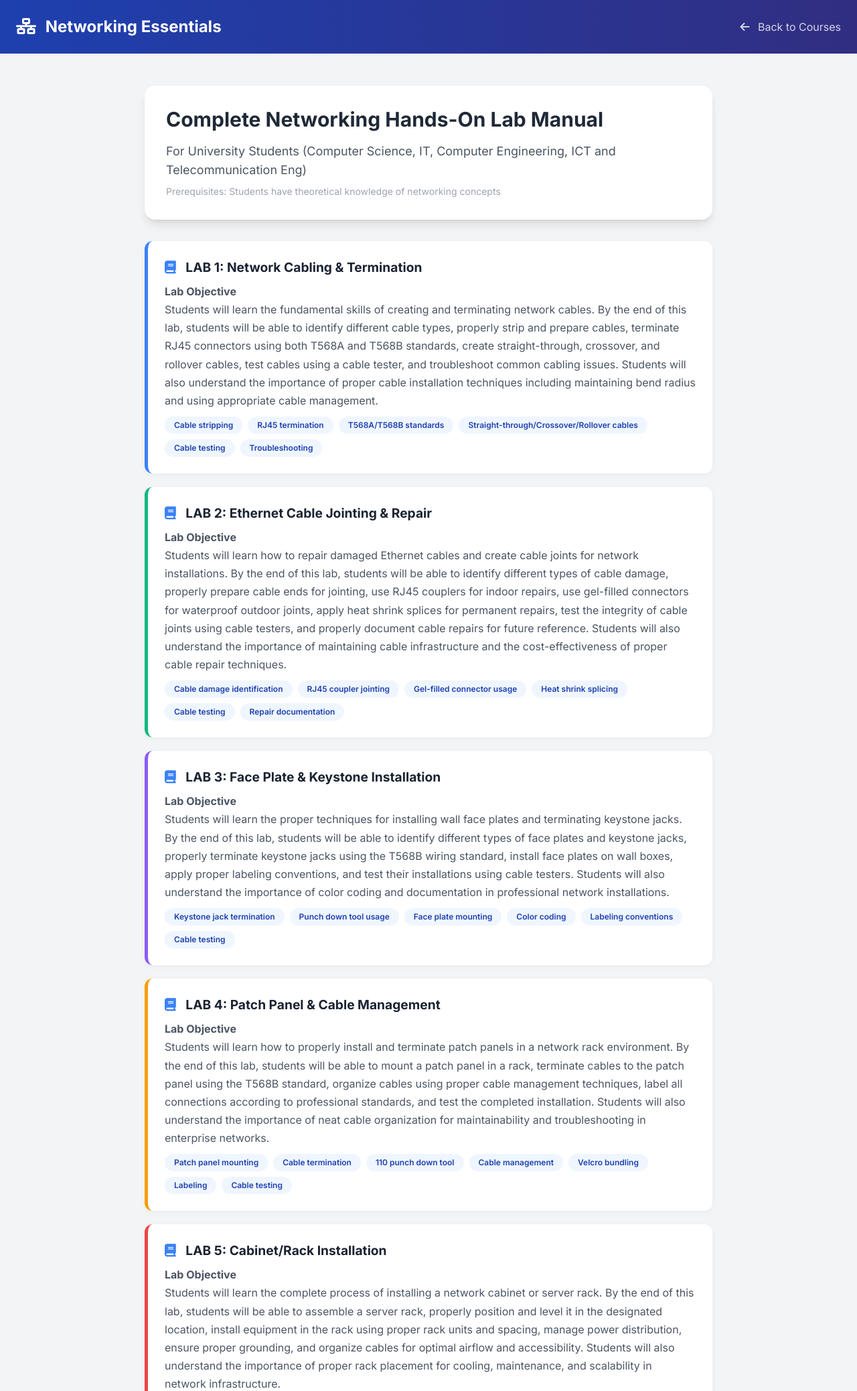
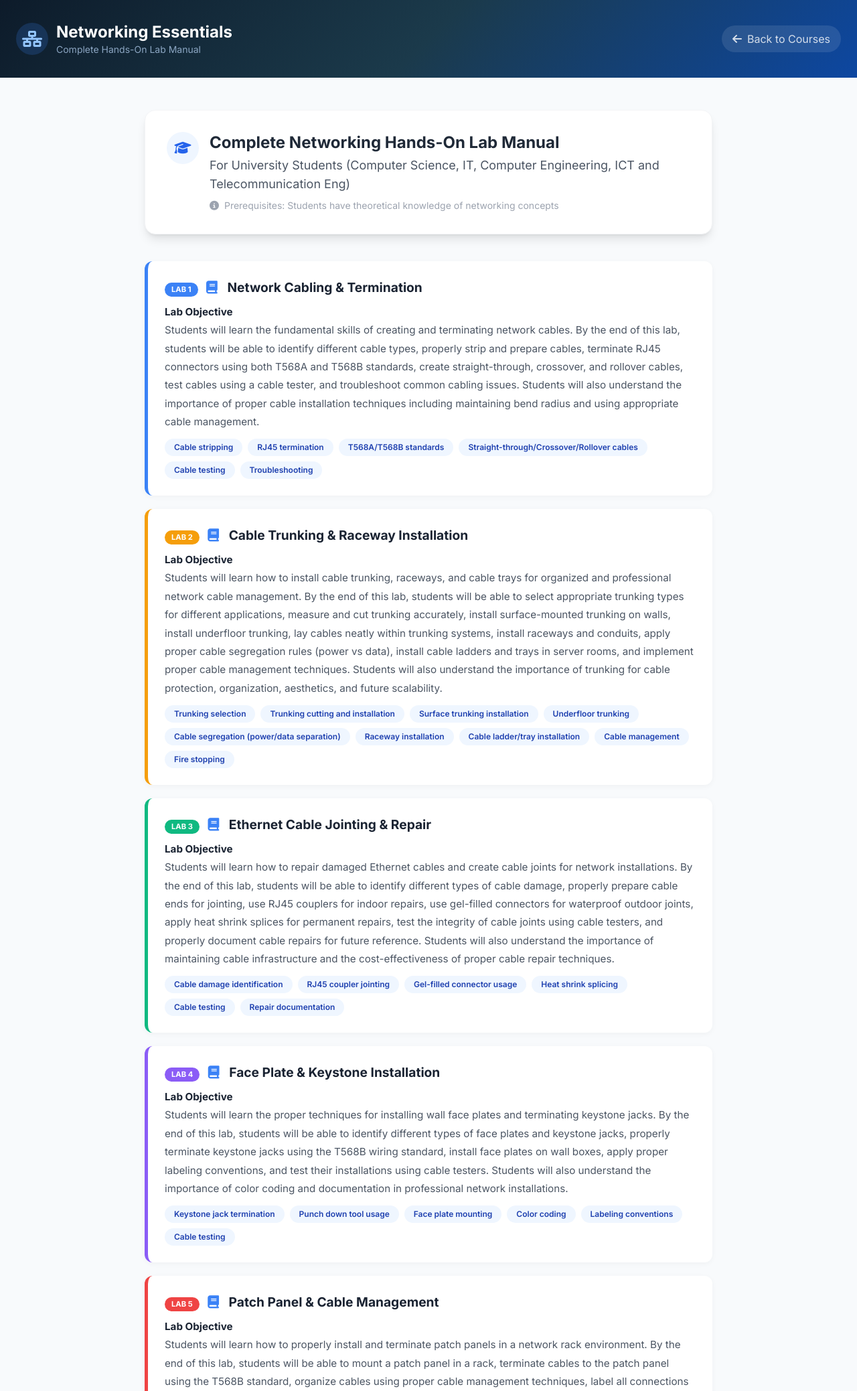
Before and after one commit to musalkazimoto/kazimoto-training, a Flask app: page /course/networking in a window 1280 px wide. Shown: the top 2077 px of the page at 67% size. Run offline with Flask 3, Linux system fonts and the light colour scheme; some libraries are stand-ins or nearby versions.

Commit message:
Update course_networking.html

```diff
--- a/templates/course_networking.html
+++ b/templates/course_networking.html
@@ -8,7 +8,7 @@
     <link href="https://fonts.googleapis.com/css2?family=Inter:wght@300;400;500;600;700;800&display=swap" rel="stylesheet">
     <link rel="stylesheet" href="https://cdnjs.cloudflare.com/ajax/libs/font-awesome/6.5.0/css/all.min.css">
     <style>
-        body { font-family: 'Inter', sans-serif; }
+        body { font-family: 'Inter', sans-serif; background: #f8fafc; }
         .fade-in {
             opacity: 0;
             transform: translateY(20px);
@@ -30,7 +30,8 @@
         }
 
         .lab-card:hover {
-            box-shadow: 0 8px 25px rgba(0,0,0,0.06);
+            box-shadow: 0 8px 25px rgba(0,0,0,0.08);
+            transform: translateY(-2px);
         }
 
         .lab-card .lab-title {
@@ -47,8 +48,13 @@
 
         .lab-card .lab-objective {
             color: #4b5563;
-            line-height: 1.7;
-            margin-bottom: 10px;
+            line-height: 1.8;
+            margin-bottom: 12px;
+            font-size: 0.95rem;
+        }
+
+        .lab-card .lab-objective strong {
+            color: #1a2332;
         }
 
         .lab-card .lab-skills {
@@ -73,15 +79,33 @@
             color: #3b82f6;
             font-weight: 600;
             text-decoration: none;
-            padding: 10px 20px;
-            border-radius: 8px;
+            padding: 10px 24px;
+            border-radius: 10px;
             transition: all 0.3s ease;
             border: 2px solid #e5e7eb;
+            background: white;
         }
 
         .back-btn:hover {
             background: #f3f4f6;
             border-color: #3b82f6;
+            transform: translateY(-2px);
+            box-shadow: 0 4px 12px rgba(59, 130, 246, 0.1);
+        }
+
+        .header-gradient {
+            background: linear-gradient(135deg, #0d1b2a 0%, #1b3a4b 50%, #0d47a1 100%);
+        }
+
+        .lab-number {
+            display: inline-block;
+            background: #3b82f6;
+            color: white;
+            font-weight: 700;
+            font-size: 0.7rem;
+            padding: 2px 10px;
+            border-radius: 50px;
+            margin-right: 8px;
         }
 
         @media (max-width: 640px) {
@@ -92,22 +116,31 @@
                 font-size: 1rem;
             }
             .lab-card .lab-objective {
-                font-size: 0.9rem;
+                font-size: 0.88rem;
+            }
+            .lab-card .lab-skills span {
+                font-size: 0.7rem;
+                padding: 3px 10px;
             }
         }
     </style>
 </head>
-<body class="bg-gray-100">
+<body>
 
     <!-- ===== HEADER ===== -->
-    <header class="bg-gradient-to-r from-blue-800 to-indigo-900 text-white py-6">
-        <div class="container mx-auto px-6 flex justify-between items-center">
-            <h1 class="text-2xl font-bold">
-                <i class="fas fa-network-wired mr-2"></i>
-                Networking Essentials
-            </h1>
-            <a href="/#courses" class="text-white/80 hover:text-white transition">
-                <i class="fas fa-arrow-left mr-2"></i> Back to Courses
+    <header class="header-gradient text-white py-8">
+        <div class="container mx-auto px-6 flex flex-col md:flex-row justify-between items-center">
+            <div class="flex items-center gap-3 mb-4 md:mb-0">
+                <div class="w-12 h-12 bg-blue-500/20 rounded-full flex items-center justify-center">
+                    <i class="fas fa-network-wired text-2xl text-blue-300"></i>
+                </div>
+                <div>
+                    <h1 class="text-2xl font-bold">Networking Essentials</h1>
+                    <p class="text-blue-200/70 text-sm">Complete Hands-On Lab Manual</p>
+                </div>
+            </div>
+            <a href="/#courses" class="text-white/80 hover:text-white transition flex items-center gap-2 bg-white/10 px-4 py-2 rounded-full hover:bg-white/20">
+                <i class="fas fa-arrow-left"></i> Back to Courses
             </a>
         </div>
     </header>
@@ -116,21 +149,30 @@
     <section class="py-12">
         <div class="container mx-auto px-6 max-w-4xl">
 
-            <div class="bg-white rounded-2xl p-8 shadow-lg mb-8">
-                <h2 class="text-3xl font-bold text-gray-800 mb-4">
-                    Complete Networking Hands-On Lab Manual
-                </h2>
-                <p class="text-gray-600 text-lg">
-                    For University Students (Computer Science, IT, Computer Engineering, ICT and Telecommunication Eng)
-                </p>
-                <p class="text-sm text-gray-400 mt-2">
-                    Prerequisites: Students have theoretical knowledge of networking concepts
-                </p>
+            <!-- Info Box -->
+            <div class="bg-white rounded-2xl p-8 shadow-lg mb-10 border border-gray-100">
+                <div class="flex items-start gap-4">
+                    <div class="w-12 h-12 bg-blue-50 rounded-full flex items-center justify-center flex-shrink-0">
+                        <i class="fas fa-graduation-cap text-blue-600 text-xl"></i>
+                    </div>
+                    <div>
+                        <h2 class="text-2xl font-bold text-gray-800">Complete Networking Hands-On Lab Manual</h2>
+                        <p class="text-gray-600 text-lg mt-1">
+                            For University Students (Computer Science, IT, Computer Engineering, ICT and Telecommunication Eng)
+                        </p>
+                        <p class="text-sm text-gray-400 mt-2">
+                            <i class="fas fa-info-circle mr-1"></i> Prerequisites: Students have theoretical knowledge of networking concepts
+                        </p>
+                    </div>
+                </div>
             </div>
 
-            <!-- Lab 1 -->
-            <div class="lab-card">
-                <div class="lab-title"><i class="fas fa-book"></i> LAB 1: Network Cabling & Termination</div>
+            <!-- ===== LAB 1 ===== -->
+            <div class="lab-card fade-in">
+                <div class="lab-title">
+                    <span class="lab-number">LAB 1</span>
+                    <i class="fas fa-book"></i> Network Cabling & Termination
+                </div>
                 <div class="lab-objective">
                     <strong>Lab Objective</strong><br>
                     Students will learn the fundamental skills of creating and terminating network cables. By the end of this lab, students will be able to identify different cable types, properly strip and prepare cables, terminate RJ45 connectors using both T568A and T568B standards, create straight-through, crossover, and rollover cables, test cables using a cable tester, and troubleshoot common cabling issues. Students will also understand the importance of proper cable installation techniques including maintaining bend radius and using appropriate cable management.
@@ -145,9 +187,35 @@
                 </div>
             </div>
 
-            <!-- Lab 2 -->
-            <div class="lab-card" style="border-left-color: #10b981;">
-                <div class="lab-title"><i class="fas fa-book"></i> LAB 2: Ethernet Cable Jointing & Repair</div>
+            <!-- ===== LAB 2 ===== -->
+            <div class="lab-card fade-in" style="border-left-color: #f59e0b;">
+                <div class="lab-title">
+                    <span class="lab-number" style="background: #f59e0b;">LAB 2</span>
+                    <i class="fas fa-book"></i> Cable Trunking & Raceway Installation
+                </div>
+                <div class="lab-objective">
+                    <strong>Lab Objective</strong><br>
+                    Students will learn how to install cable trunking, raceways, and cable trays for organized and professional network cable management. By the end of this lab, students will be able to select appropriate trunking types for different applications, measure and cut trunking accurately, install surface-mounted trunking on walls, install underfloor trunking, lay cables neatly within trunking systems, install raceways and conduits, apply proper cable segregation rules (power vs data), install cable ladders and trays in server rooms, and implement proper cable management techniques. Students will also understand the importance of trunking for cable protection, organization, aesthetics, and future scalability.
+                </div>
+                <div class="lab-skills">
+                    <span>Trunking selection</span>
+                    <span>Trunking cutting and installation</span>
+                    <span>Surface trunking installation</span>
+                    <span>Underfloor trunking</span>
+                    <span>Cable segregation (power/data separation)</span>
+                    <span>Raceway installation</span>
+                    <span>Cable ladder/tray installation</span>
+                    <span>Cable management</span>
+                    <span>Fire stopping</span>
+                </div>
+            </div>
+
+            <!-- ===== LAB 3 ===== -->
+            <div class="lab-card fade-in" style="border-left-color: #10b981;">
+                <div class="lab-title">
+                    <span class="lab-number" style="background: #10b981;">LAB 3</span>
+                    <i class="fas fa-book"></i> Ethernet Cable Jointing & Repair
+                </div>
                 <div class="lab-objective">
                     <strong>Lab Objective</strong><br>
                     Students will learn how to repair damaged Ethernet cables and create cable joints for network installations. By the end of this lab, students will be able to identify different types of cable damage, properly prepare cable ends for jointing, use RJ45 couplers for indoor repairs, use gel-filled connectors for waterproof outdoor joints, apply heat shrink splices for permanent repairs, test the integrity of cable joints using cable testers, and properly document cable repairs for future reference. Students will also understand the importance of maintaining cable infrastructure and the cost-effectiveness of proper cable repair techniques.
@@ -162,9 +230,12 @@
                 </div>
             </div>
 
-            <!-- Lab 3 -->
-            <div class="lab-card" style="border-left-color: #8b5cf6;">
-                <div class="lab-title"><i class="fas fa-book"></i> LAB 3: Face Plate & Keystone Installation</div>
+            <!-- ===== LAB 4 ===== -->
+            <div class="lab-card fade-in" style="border-left-color: #8b5cf6;">
+                <div class="lab-title">
+                    <span class="lab-number" style="background: #8b5cf6;">LAB 4</span>
+                    <i class="fas fa-book"></i> Face Plate & Keystone Installation
+                </div>
                 <div class="lab-objective">
                     <strong>Lab Objective</strong><br>
                     Students will learn the proper techniques for installing wall face plates and terminating keystone jacks. By the end of this lab, students will be able to identify different types of face plates and keystone jacks, properly terminate keystone jacks using the T568B wiring standard, install face plates on wall boxes, apply proper labeling conventions, and test their installations using cable testers. Students will also understand the importance of color coding and documentation in professional network installations.
@@ -179,9 +250,12 @@
                 </div>
             </div>
 
-            <!-- Lab 4 -->
-            <div class="lab-card" style="border-left-color: #f59e0b;">
-                <div class="lab-title"><i class="fas fa-book"></i> LAB 4: Patch Panel & Cable Management</div>
+            <!-- ===== LAB 5 ===== -->
+            <div class="lab-card fade-in" style="border-left-color: #ef4444;">
+                <div class="lab-title">
+                    <span class="lab-number" style="background: #ef4444;">LAB 5</span>
+                    <i class="fas fa-book"></i> Patch Panel & Cable Management
+                </div>
                 <div class="lab-objective">
                     <strong>Lab Objective</strong><br>
                     Students will learn how to properly install and terminate patch panels in a network rack environment. By the end of this lab, students will be able to mount a patch panel in a rack, terminate cables to the patch panel using the T568B standard, organize cables using proper cable management techniques, label all connections according to professional standards, and test the completed installation. Students will also understand the importance of neat cable organization for maintainability and troubleshooting in enterprise networks.
@@ -197,9 +271,12 @@
                 </div>
             </div>
 
-            <!-- Lab 5 -->
-            <div class="lab-card" style="border-left-color: #ef4444;">
-                <div class="lab-title"><i class="fas fa-book"></i> LAB 5: Cabinet/Rack Installation</div>
+            <!-- ===== LAB 6 ===== -->
+            <div class="lab-card fade-in" style="border-left-color: #06b6d4;">
+                <div class="lab-title">
+                    <span class="lab-number" style="background: #06b6d4;">LAB 6</span>
+                    <i class="fas fa-book"></i> Cabinet/Rack Installation
+                </div>
                 <div class="lab-objective">
                     <strong>Lab Objective</strong><br>
                     Students will learn the complete process of installing a network cabinet or server rack. By the end of this lab, students will be able to assemble a server rack, properly position and level it in the designated location, install equipment in the rack using proper rack units and spacing, manage power distribution, ensure proper grounding, and organize cables for optimal airflow and accessibility. Students will also understand the importance of proper rack placement for cooling, maintenance, and scalability in network infrastructure.
@@ -215,9 +292,12 @@
                 </div>
             </div>
 
-            <!-- Lab 6 -->
-            <div class="lab-card" style="border-left-color: #06b6d4;">
-                <div class="lab-title"><i class="fas fa-book"></i> LAB 6: Switch Installation & VLAN Configuration</div>
+            <!-- ===== LAB 7 ===== -->
+            <div class="lab-card fade-in" style="border-left-color: #3b82f6;">
+                <div class="lab-title">
+                    <span class="lab-number">LAB 7</span>
+                    <i class="fas fa-book"></i> Switch Installation & VLAN Configuration
+                </div>
                 <div class="lab-objective">
                     <strong>Lab Objective</strong><br>
                     Students will learn how to install and configure network switches in a structured network environment. By the end of this lab, students will be able to perform initial switch configuration including hostname, passwords, and management IP, create and configure VLANs for network segmentation, configure trunk ports for inter-switch connectivity, implement inter-VLAN routing using router-on-a-stick or layer 3 switching, configure DHCP services, and verify network connectivity across all VLANs. Students will also understand the security benefits of network segmentation and VLAN implementation.
@@ -232,9 +312,12 @@
                 </div>
             </div>
 
-            <!-- Lab 7 -->
-            <div class="lab-card" style="border-left-color: #8b5cf6;">
-                <div class="lab-title"><i class="fas fa-book"></i> LAB 7: Router Installation & Configuration</div>
+            <!-- ===== LAB 8 ===== -->
+            <div class="lab-card fade-in" style="border-left-color: #8b5cf6;">
+                <div class="lab-title">
+                    <span class="lab-number" style="background: #8b5cf6;">LAB 8</span>
+                    <i class="fas fa-book"></i> Router Installation & Configuration
+                </div>
                 <div class="lab-objective">
                     <strong>Lab Objective</strong><br>
                     Students will learn how to install and configure routers to enable network connectivity between different networks. By the end of this lab, students will be able to perform initial router configuration including hostname, passwords, and interface IP addressing, configure static routes for fixed network paths, implement dynamic routing protocols (RIP and OSPF) for automatic route learning, configure access control lists (ACLs) for traffic filtering, implement NAT for internet connectivity, and verify routing functionality through ping and traceroute tests. Students will also understand the differences between static and dynamic routing and when to use each approach.
@@ -249,9 +332,12 @@
                 </div>
             </div>
 
-            <!-- Lab 8 -->
-            <div class="lab-card" style="border-left-color: #ef4444;">
-                <div class="lab-title"><i class="fas fa-book"></i> LAB 8: Firewall Installation & Configuration</div>
+            <!-- ===== LAB 9 ===== -->
+            <div class="lab-card fade-in" style="border-left-color: #ef4444;">
+                <div class="lab-title">
+                    <span class="lab-number" style="background: #ef4444;">LAB 9</span>
+                    <i class="fas fa-book"></i> Firewall Installation & Configuration
+                </div>
                 <div class="lab-objective">
                     <strong>Lab Objective</strong><br>
                     Students will learn how to install and configure a firewall to secure a network environment. By the end of this lab, students will be able to install pfSense/OPNsense firewall software, configure network interfaces for WAN, LAN, and DMZ zones, implement firewall rules to control traffic flow between zones, configure NAT and port forwarding for public services, set up site-to-site VPN connectivity, implement traffic shaping for bandwidth management, and monitor firewall logs for security events. Students will also understand the importance of defense-in-depth and network security best practices.
@@ -267,9 +353,12 @@
                 </div>
             </div>
 
-            <!-- Lab 9 -->
-            <div class="lab-card" style="border-left-color: #10b981;">
-                <div class="lab-title"><i class="fas fa-book"></i> LAB 9: Complete Network Installation (Capstone)</div>
+            <!-- ===== LAB 10 ===== -->
+            <div class="lab-card fade-in" style="border-left-color: #10b981;">
+                <div class="lab-title">
+                    <span class="lab-number" style="background: #10b981;">LAB 10</span>
+                    <i class="fas fa-book"></i> Complete Network Installation (Capstone)
+                </div>
                 <div class="lab-objective">
                     <strong>Lab Objective</strong><br>
                     Students will apply all the skills learned throughout the course to design, install, and configure a complete functional network. By the end of this capstone lab, students will be able to design a network addressing scheme, install face plates and terminate keystone jacks, mount a patch panel and organize cable management, install switches and configure VLANs, install routers and configure routing, install a firewall and implement security policies, test the entire network for functionality, and create complete network documentation including diagrams and configuration files. Students will also develop project management skills, teamwork abilities, and professional documentation practices essential for real-world network deployment.
@@ -286,6 +375,7 @@
                 </div>
             </div>
 
+            <!-- Back Button -->
             <div class="text-center mt-10">
                 <a href="/#courses" class="back-btn">
                     <i class="fas fa-arrow-left"></i> Back to Courses
@@ -296,7 +386,7 @@
     </section>
 
     <!-- ===== FOOTER ===== -->
-    <footer class="bg-gray-800 text-white py-6">
+    <footer class="bg-gray-800 text-white py-6 mt-8">
         <div class="container mx-auto px-6 text-center">
             <p class="text-sm">© 2025 Musa Kazimoto, ICT Specialist. All rights reserved.</p>
         </div>
```
